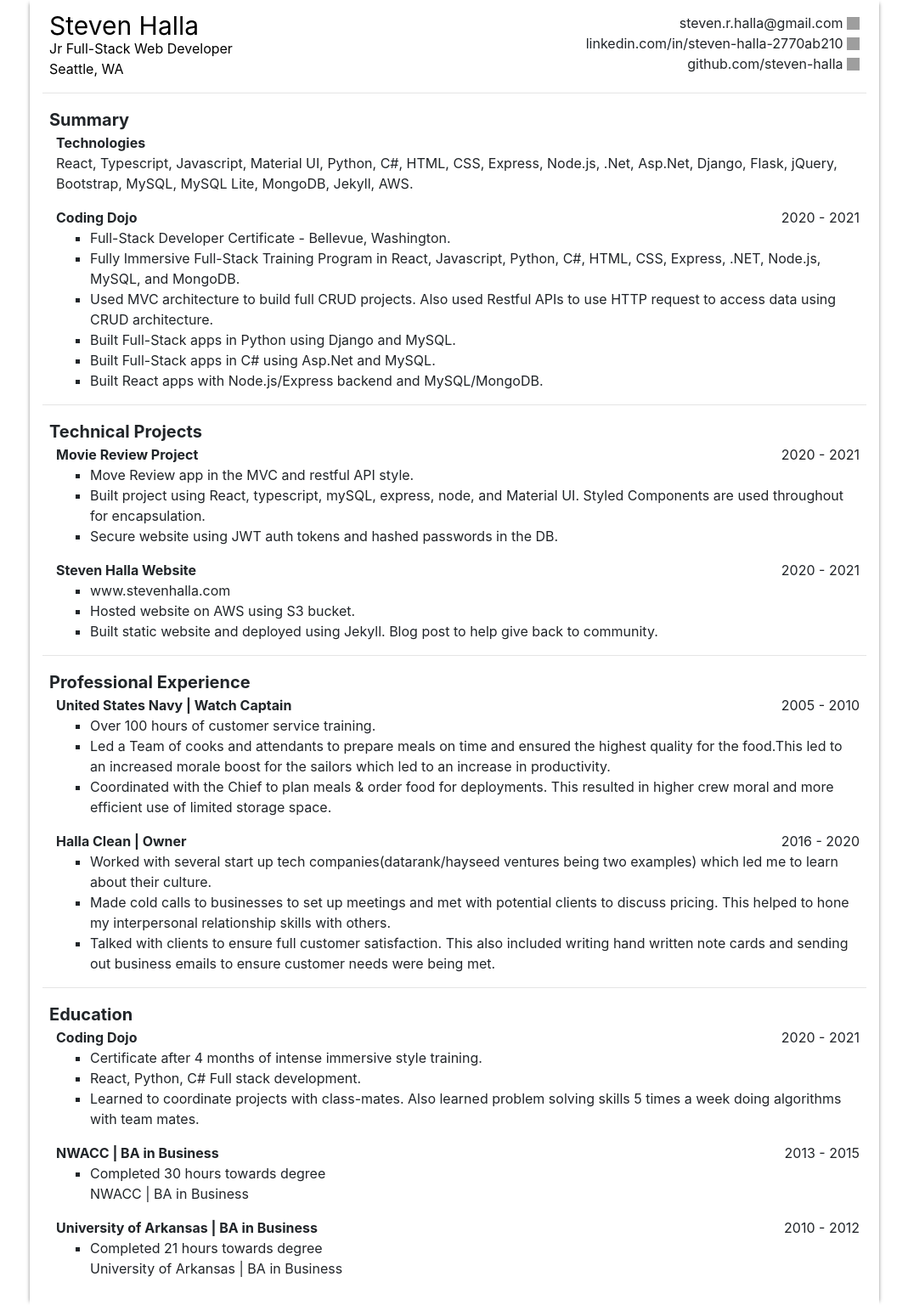
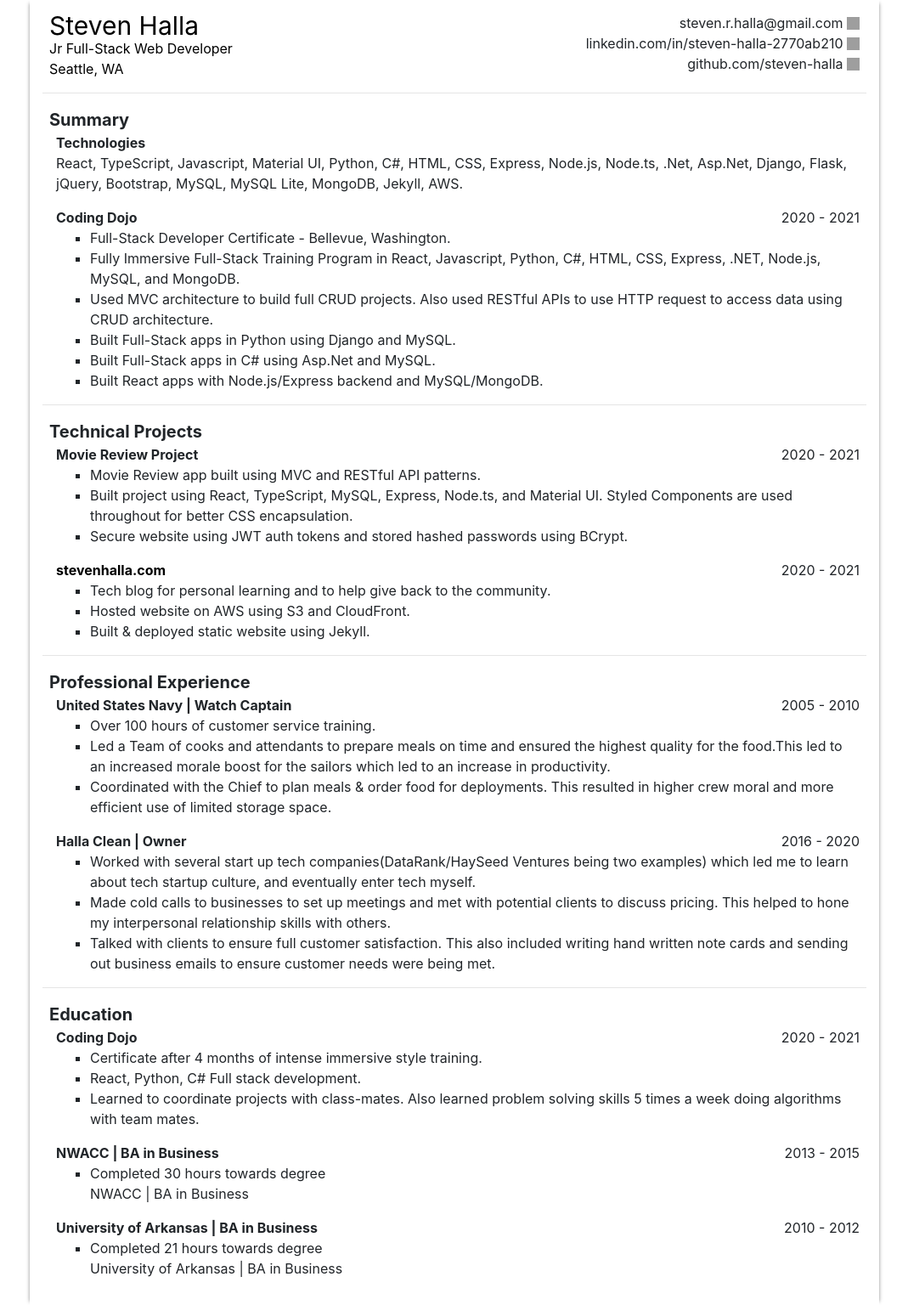
Before and after one commit to steven-halla/stevehalla.com, a Jekyll site: the page built from resume.html, in a window 1280 px wide. Shown: the whole page at 85% size, without its empty margins (105-1174 px from the left). Built offline with Jekyll 4.4.1, drawn with Linux system fonts in a browser that asks for light colours; grey boxes are pictures that could not be loaded.

Commit message:
"updated resume

```diff
--- a/resume.html
+++ b/resume.html
@@ -74,7 +74,7 @@ permalink: /resume/
                 </div>
             </div>
             <div class="technology-list">
-                React, Typescript, Javascript, Material UI, Python, C#, HTML, CSS, Express, Node.js, .Net, Asp.Net,
+                React, TypeScript, Javascript, Material UI, Python, C#, HTML, CSS, Express, Node.js, Node.ts, .Net, Asp.Net,
                 Django, Flask, jQuery, Bootstrap, MySQL, MySQL Lite, MongoDB, Jekyll, AWS.
             </div>
         </div>
@@ -97,7 +97,7 @@ permalink: /resume/
                     .NET, Node.js, MySQL, and MongoDB.
                 </li>
                 <li class="activity-description-item">
-                    Used MVC architecture to build full CRUD projects. Also used Restful APIs to use HTTP request to access data using CRUD architecture.
+                    Used MVC architecture to build full CRUD projects. Also used RESTful APIs to use HTTP request to access data using CRUD architecture.
                 </li>
                 <li class="activity-description-item">
                     Built Full-Stack apps in Python using Django and MySQL.
@@ -130,13 +130,13 @@ permalink: /resume/
             </div>
             <ul class="activity-description-list">
                 <li class="activity-description-item">
-                    Move Review app in the MVC and restful API style.
+                    Movie Review app built using MVC and RESTful API patterns.
                 </li>
                 <li class="activity-description-item">
-                    Built project using React, typescript, mySQL, express,  node, and Material UI. Styled Components are used throughout for encapsulation.
+                    Built project using React, TypeScript, MySQL, Express,  Node.ts, and Material UI. Styled Components are used throughout for better CSS encapsulation.
                 </li>
                 <li class="activity-description-item">
-                    Secure website using JWT auth tokens and hashed passwords in the DB.
+                    Secure website using JWT auth tokens and stored hashed passwords using BCrypt.
                 </li>
             </ul>
         </div>
@@ -144,7 +144,7 @@ permalink: /resume/
         <div class="experience-activity">
             <div class="activity-title-and-date">
                 <div class="activity-title">
-                    Steven Halla Website
+                    <a href="stevenhalla.com">stevenhalla.com</a>
                 </div>
                 <div class="activity-date">
                     2020 - 2021
@@ -152,13 +152,13 @@ permalink: /resume/
             </div>
             <ul class="activity-description-list">
                 <li class="activity-description-item">
-                    www.stevenhalla.com
+                    Tech blog for personal learning and to help give back to the community.
                 </li>
                 <li class="activity-description-item">
-                    Hosted website on AWS using S3 bucket.
+                    Hosted website on AWS using S3 and CloudFront.
                 </li>
                 <li class="activity-description-item">
-                    Built static website and deployed using Jekyll. Blog post to help give back to community.
+                    Built & deployed static website using Jekyll.
                 </li>
             </ul>
         </div>
@@ -206,7 +206,7 @@ permalink: /resume/
             </div>
             <ul class="activity-description-list">
                 <li class="activity-description-item">
-                    Worked with several start up tech companies(datarank/hayseed ventures being two examples) which led me to learn about their culture.
+                    Worked with several start up tech companies(DataRank/HaySeed Ventures being two examples) which led me to learn about tech startup culture, and eventually enter tech myself.
                 </li>
                 <li class="activity-description-item">
                     Made cold calls to businesses to set up meetings and met with potential clients to discuss pricing.
```
